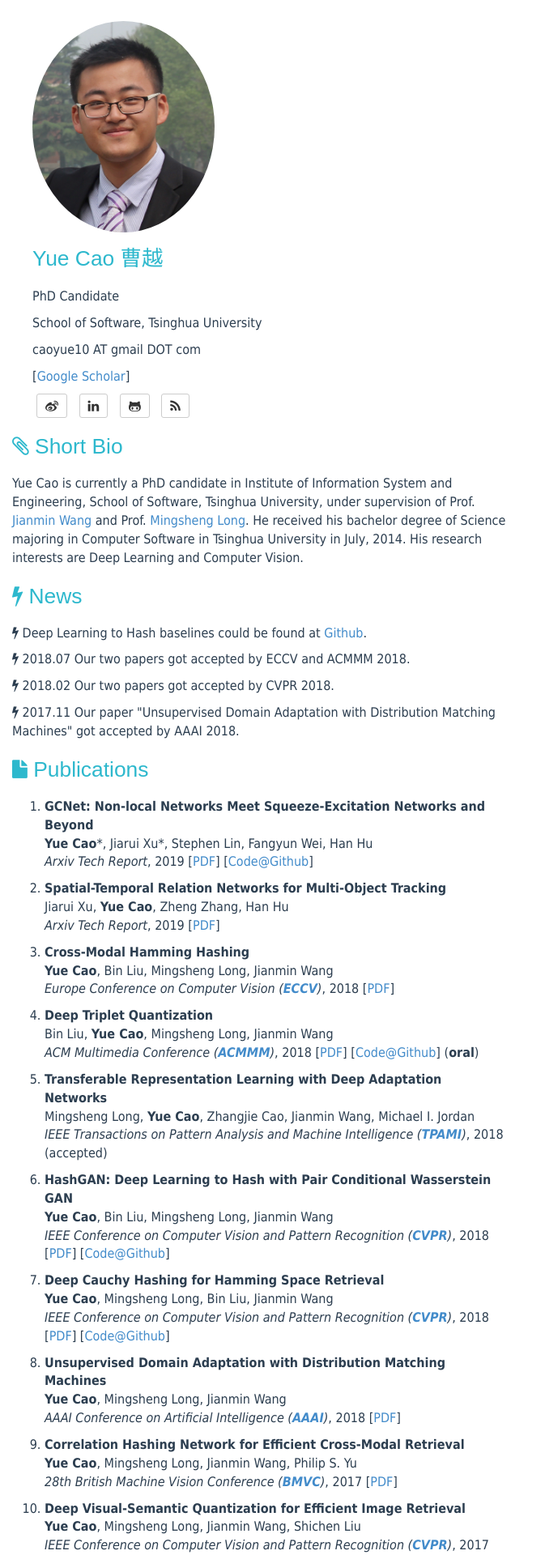
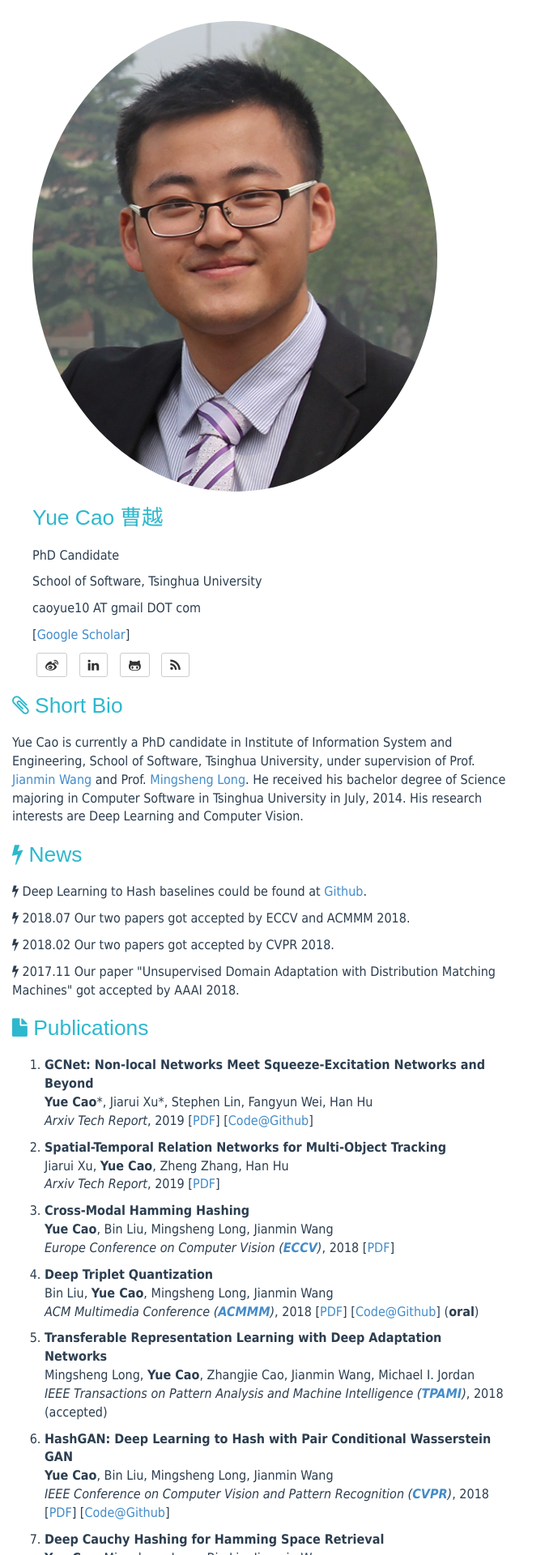
Before and after one commit to caoyue10/caoyue10.github.io, a Jekyll site: the page built from index.html, in a window 1280 px wide. Shown: the top 1920 px of the page at 81% size, without its empty margins (0-673 px from the left). Built offline with Jekyll 4.4.1, drawn with Linux system fonts in a browser that asks for light colours; the list of posts is cut into pages by our own code.

Commit message:
Update title.html

```diff
--- a/_includes/title.html
+++ b/_includes/title.html
@@ -1,6 +1,6 @@
 <div class="container">
 <div id="contact-list" class="div_left">
-		<img src="{{ site.BASE_PATH }}assets/media/profile.png" class="img-circle center" width="45%" />
+		<img src="{{ site.BASE_PATH }}assets/media/profile.png" class="img-circle" />
 </div>
 <div id="contact-list" class="div_right">
     <h1>Yue Cao 曹越</h1>
```
